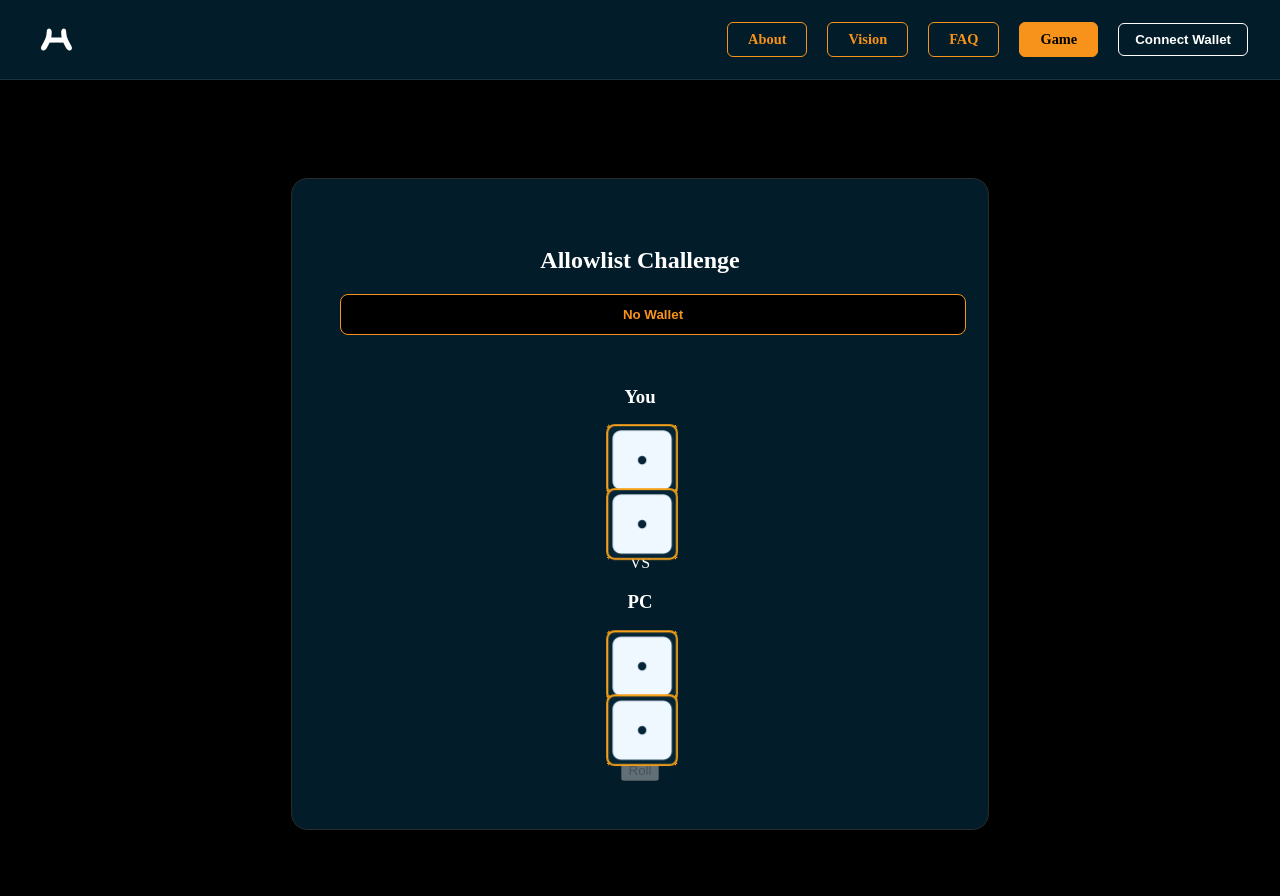
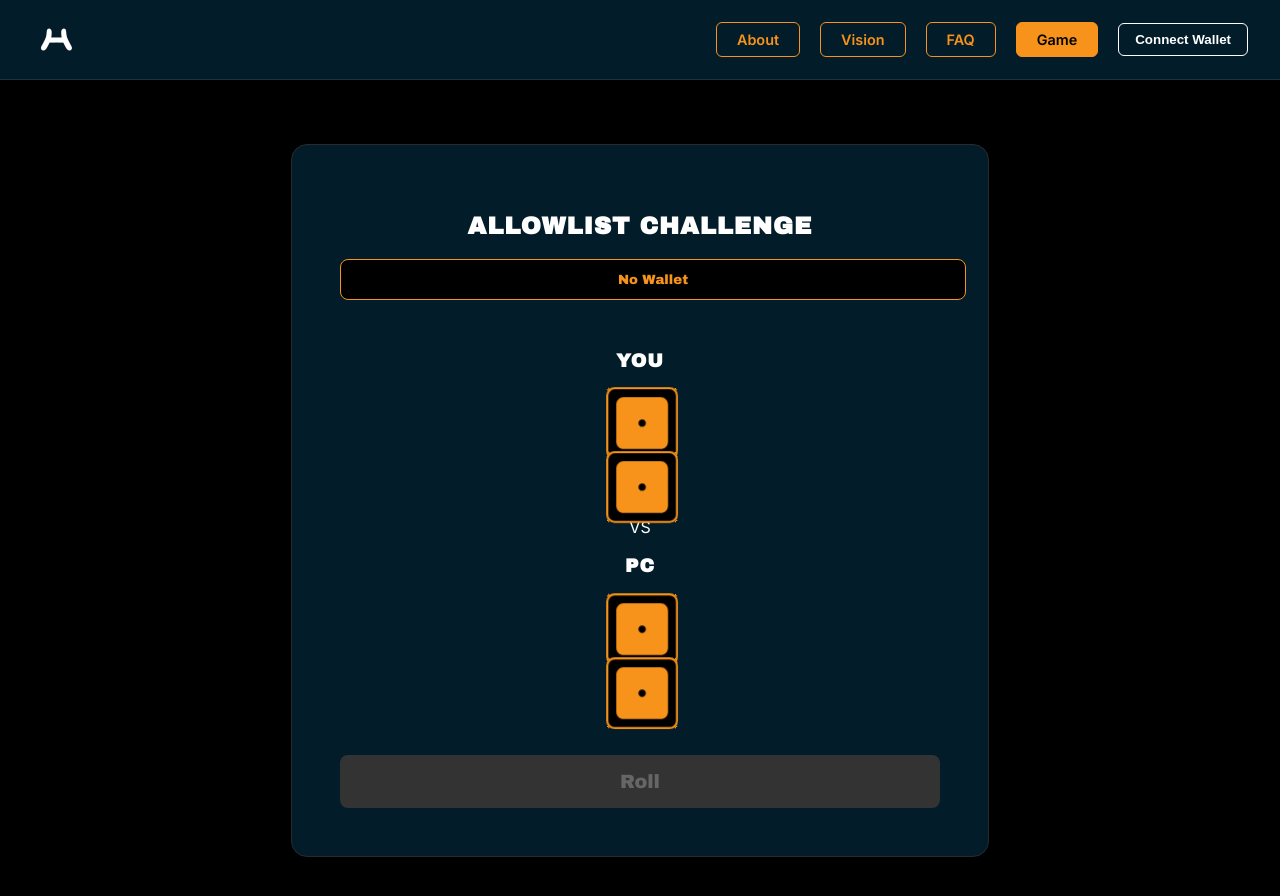
Before and after one commit to uploadnprogress/huemnz-frontend, a React (Vite) app: page /allowlist in a window 1280 px wide. Shown: the top 896 px of the page. Built offline with nearby package versions, Linux system fonts and the light colour scheme.

Commit message:
Final: Restored 3D dice logic/look, fixed brand fonts, and cohesive button style

```diff
--- a/src/index.css
+++ b/src/index.css
@@ -1,27 +1,28 @@
 /* src/index.css */
+@import url('https://fonts.googleapis.com/css2?family=Archivo+Black&family=Inter:wght@400;600;700&display=swap');
 
-/* GLOBAL OVERRIDE: TARGETING THE SPECIFIC GENERATED CLASS PATTERN */
-[class*="missionSection"],
-[class*="welcomeSection"],
-[class*="roadmapSection"],
-[class*="teamSection"],
-[class*="carouselSection"] {
-  background-color: #000000 !important;
-  background: #000000 !important;
+:root {
+  --color-background: #000000;
+  --color-brand-gold: #F7931A;
+  --color-card-blue: #021c29;
+  --font-heading: 'Archivo Black', sans-serif;
+  --font-body: 'Inter', sans-serif;
 }
 
-/* ENSURE THE ROOT AND BODY ARE PURE BLACK */
-html, body, #root {
+html, body {
   background-color: #000000 !important;
   margin: 0;
   padding: 0;
-  width: 100%;
-  min-height: 100vh;
+  font-family: var(--font-body);
 }
 
-/* PRESERVE THE DICE VARIABLES */
-:root {
-  --color-card-background: #032535;
-  --color-text-primary: #f0f8ff;
-  --color-light-orange: #F7A019;
+h1, h2, h3, h4, h5, h6 {
+  font-family: var(--font-heading);
+  text-transform: uppercase;
+  letter-spacing: 1px;
 }
+
+/* Ensure the homepage sections remain pure black */
+[class*="missionSection"], [class*="welcomeSection"], [class*="teamSection"] {
+  background-color: #000000 !important;
+}
--- a/src/pages/AllowlistPage.jsx
+++ b/src/pages/AllowlistPage.jsx
@@ -12,9 +12,11 @@ const Dice = ({ value, isRolling }) => {
         5: 'rotateX(90deg)',
         6: 'rotateY(180deg)',
     };
+
     return (
         <div className={styles.scene}>
-            <div className={`${styles.cube} ${isRolling ? styles.rolling : ''}`} style={!isRolling ? { transform: rotationMap[value] } : {}}>
+            <div className={`${styles.cube} ${isRolling ? styles.rolling : ''}`}
+                 style={!isRolling ? { transform: rotationMap[value] } : {}}>
                 <div className={`${styles.face} ${styles.front}`}><FaDiceOne /></div>
                 <div className={`${styles.face} ${styles.back}`}><FaDiceSix /></div>
                 <div className={`${styles.face} ${styles.right}`}><FaDiceThree /></div>
--- a/src/pages/AllowlistPage.module.css
+++ b/src/pages/AllowlistPage.module.css
@@ -3,12 +3,10 @@
 .container {
     display: flex;
     justify-content: center;
-    align-items: center;
     padding: 4rem 2rem;
-    min-height: calc(100vh - 80px);
+    background-color: #000000;
 }
 
-/* BRANDED BLUE CONTAINER */
 .gameBox {
     width: 100%;
     max-width: 600px;
@@ -19,7 +17,7 @@
     text-align: center;
 }
 
-/* 3D DICE LOGIC - RESTORED TO PRE-DEPLOYMENT STATE */
+/* 3D DICE RESTORATION */
 .scene {
     width: 64px;
     height: 64px;
@@ -32,14 +30,9 @@
     height: 100%;
     position: relative;
     transform-style: preserve-3d; /* Required for 3D rotation */
-    transition: transform 0.5s ease-out;
+    transition: transform 0.6s cubic-bezier(0.175, 0.885, 0.32, 1.275);
 }
 
-.rolling {
-    animation: tumble-3d 2.5s linear infinite;
-}
-
-/* FACE STYLING - REVERTED TO ORIGINAL VARIABLES */
 .face {
     position: absolute;
     width: 64px;
@@ -47,15 +40,15 @@
     display: flex;
     align-items: center;
     justify-content: center;
-    font-size: 4rem;
-    color: var(--color-text-primary);
-    background-color: var(--color-card-background);
-    border: 2px solid var(--color-light-orange);
+    font-size: 3.5rem;
+    color: #F7931A; /* Branded Gold Dots */
+    background-color: #000000;
+    border: 2px solid #F7931A;
     border-radius: 8px;
     backface-visibility: visible;
 }
 
-/* FACE POSITIONS - 3D OFFSETS */
+/* 3D Offsets */
 .front  { transform: rotateY(0deg) translateZ(32px); }
 .back   { transform: rotateY(180deg) translateZ(32px); }
 .right  { transform: rotateY(90deg) translateZ(32px); }
@@ -63,12 +56,41 @@
 .top    { transform: rotateX(90deg) translateZ(32px); }
 .bottom { transform: rotateX(-90deg) translateZ(32px); }
 
+.rolling {
+    animation: tumble-3d 2s linear infinite;
+}
+
 @keyframes tumble-3d {
     0% { transform: rotateX(0deg) rotateY(0deg) rotateZ(0deg); }
-    100% { transform: rotateX(720deg) rotateY(1080deg) rotateZ(360deg); }
+    100% { transform: rotateX(360deg) rotateY(720deg) rotateZ(180deg); }
 }
 
-/* BRANDED NO WALLET INPUT */
+/* BRANDED ROLL BUTTON */
+.gameBox button {
+    padding: 1rem 2rem;
+    font-family: 'Archivo Black', sans-serif;
+    font-size: 1.2rem;
+    background-color: #F7931A;
+    color: #000000;
+    border: none;
+    border-radius: 8px;
+    cursor: pointer;
+    width: 100%;
+    margin-top: 2rem;
+    transition: transform 0.2s ease, filter 0.2s ease;
+}
+
+.gameBox button:hover:not(:disabled) {
+    transform: scale(1.02);
+    filter: brightness(1.1);
+}
+
+.gameBox button:disabled {
+    background-color: #333;
+    color: #666;
+    cursor: not-allowed;
+}
+
 .walletInput {
     width: 100%;
     background-color: #000000;
@@ -77,6 +99,6 @@
     padding: 12px;
     border-radius: 8px;
     text-align: center;
-    font-weight: 700;
+    font-family: 'Archivo Black', sans-serif;
     margin-bottom: 2rem;
 }
```
Also changed, not shown: vercel.json (added).
